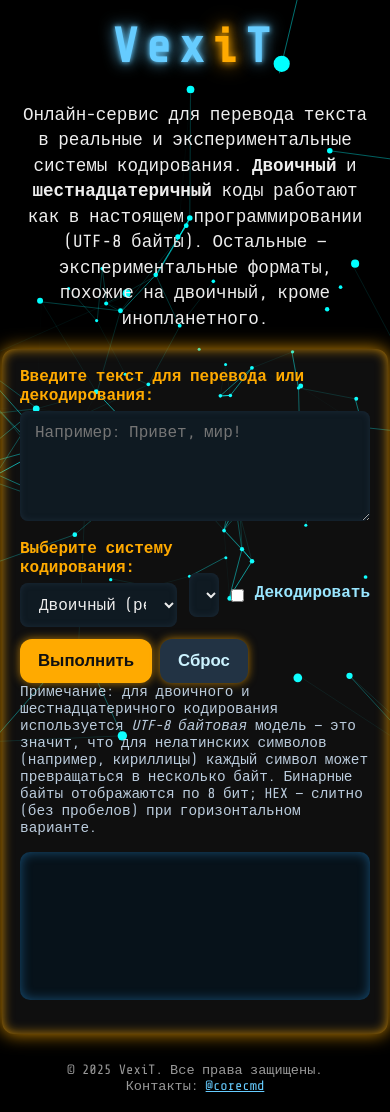
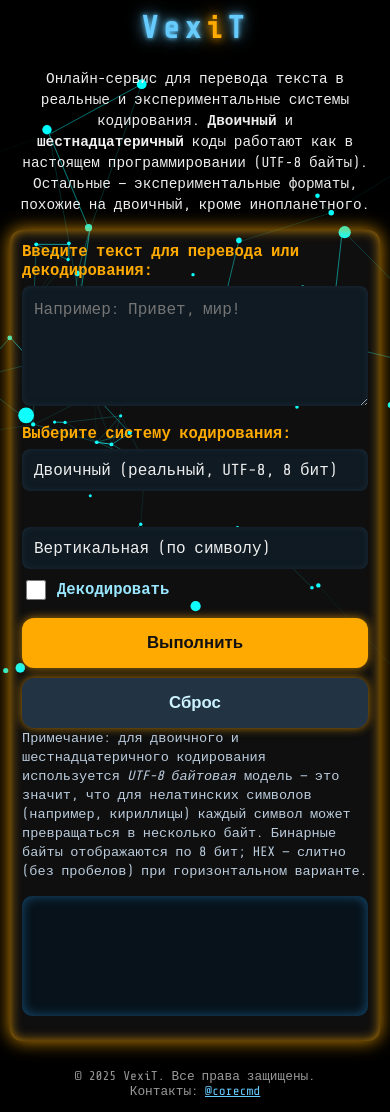
Before and after one commit to Keplerete/Vexit, a plain HTML site: page index.html in a window 390 px wide. Drawn offline with nearby package versions, Linux system fonts and the light colour scheme.

Commit message:
Update Mobile1 index.html

```diff
--- a/index.html
+++ b/index.html
@@ -2,10 +2,14 @@
 <html lang="ru">
 <head>
 <meta charset="UTF-8" />
-<meta name="viewport" content="width=device-width, initial-scale=1" />
+<meta name="viewport" content="width=device-width, initial-scale=1.0, maximum-scale=1.0, user-scalable=no" />
 <title>VexiT — Вызов транскодирования</title>
 <style>
   @import url('https://fonts.googleapis.com/css2?family=Share+Tech+Mono&display=swap');
+
+  * {
+    box-sizing: border-box;
+  }
 
   body {
     margin: 0;
@@ -16,9 +20,10 @@
     display: flex;
     flex-direction: column;
     align-items: center;
-    padding: 20px;
+    padding: 15px;
     overflow-x: hidden;
     position: relative;
+    -webkit-text-size-adjust: 100%;
   }
 
   .network-canvas {
@@ -32,10 +37,10 @@
   }
 
   header {
-    font-size: 3rem;
+    font-size: clamp(1.8rem, 8vw, 3rem);
     font-weight: 900;
     letter-spacing: 0.15em;
-    margin-bottom: 10px;
+    margin-bottom: 8px;
     color: #66ccff;
     user-select: none;
     position: relative;
@@ -43,6 +48,8 @@
     text-shadow:
       0 0 5px #66ccff,
       0 0 15px #66ccff;
+    text-align: center;
+    padding: 0 10px;
   }
   header span {
     color: #ffaa00;
@@ -51,17 +58,18 @@
       0 0 20px #ffaa00;
   }
   p.description {
-    font-size: 1.1rem;
+    font-size: clamp(0.9rem, 3.5vw, 1.1rem);
     max-width: 800px;
-    margin-bottom: 18px;
+    margin-bottom: 15px;
     line-height: 1.45;
     text-align: center;
     position: relative;
     z-index: 2;
+    padding: 0 10px;
   }
   .translator {
     background: rgba(255 255 255 / 0.06);
-    padding: 18px;
+    padding: 15px;
     border-radius: 12px;
     box-shadow:
       0 0 18px #ffaa00cc,
@@ -73,22 +81,130 @@
     transition: box-shadow 0.6s ease-in-out;
   }
   .translator:hover { box-shadow: 0 0 28px #ffbb33dd, inset 0 0 22px #ffbb33dd; }
-  label { font-weight: 700; display: block; margin-bottom: 6px; color: #ffaa00; }
+  label { font-weight: 700; display: block; margin-bottom: 6px; color: #ffaa00; font-size: clamp(0.9rem, 4vw, 1rem); }
   textarea, select {
-    width: 100%; padding: 12px 15px; font-size: 1rem; border-radius: 8px; border: none;
-    background: #0f1a22; color: #eee; resize: vertical; box-sizing: border-box;
-    box-shadow: inset 0 0 6px #223344aa; font-family: 'Share Tech Mono', monospace; transition: box-shadow 0.25s;
+    width: 100%;
+    padding: 14px;
+    font-size: 16px; /* Предотвращает масштабирование в iOS */
+    border-radius: 8px;
+    border: none;
+    background: #0f1a22;
+    color: #eee;
+    resize: vertical;
+    box-sizing: border-box;
+    box-shadow: inset 0 0 6px #223344aa;
+    font-family: 'Share Tech Mono', monospace;
+    transition: box-shadow 0.25s;
+    -webkit-appearance: none;
   }
-  textarea:focus, select:focus { outline: none; box-shadow: 0 0 15px #ffaa00cc, inset 0 0 10px #ffaa00cc; background: #12232b; }
-  textarea { min-height: 110px; margin-bottom: 14px; }
-  .controls { display: grid; grid-template-columns: 1fr 1fr; gap: 12px; align-items: center; }
-  button.translate-btn { background-color: #ffaa00; border: none; color: #111; font-size: 1.05rem; font-weight: 700; padding: 12px 18px; border-radius: 12px; cursor: pointer; box-shadow: 0 0 10px #ffaa00aa; transition: all 0.3s ease; }
-  button.translate-btn:hover { transform: scale(1.05); background-color:#ffbb33; box-shadow: 0 0 15px #ffaa00; }
-  button.translate-btn:active{ transform: translateY(1px);}
-  #output { margin-top: 16px; background: #07121a; padding: 14px; border-radius: 10px; min-height: 120px; white-space: pre-wrap; font-family: 'Share Tech Mono', monospace; color: #ccf3ff; box-shadow: inset 0 0 12px #33aaff66; }
-  footer { margin-top: 18px; font-size: 0.85rem; color: #999; padding: 10px 0; text-align: center; width: 100%; position: relative; z-index: 2; }
+  textarea:focus, select:focus {
+    outline: none;
+    box-shadow: 0 0 15px #ffaa00cc, inset 0 0 10px #ffaa00cc;
+    background: #12232b;
+  }
+  textarea {
+    min-height: 120px;
+    margin-bottom: 14px;
+    line-height: 1.4;
+  }
+  .controls {
+    display: grid;
+    grid-template-columns: 1fr;
+    gap: 12px;
+    align-items: center;
+  }
+  @media (min-width: 768px) {
+    .controls {
+      grid-template-columns: 1fr 1fr;
+    }
+  }
+  button {
+    min-height: 50px;
+    font-size: 1.05rem;
+  }
+  button.translate-btn {
+    background-color: #ffaa00;
+    border: none;
+    color: #111;
+    font-weight: 700;
+    padding: 14px 20px;
+    border-radius: 12px;
+    cursor: pointer;
+    box-shadow: 0 0 10px #ffaa00aa;
+    transition: all 0.3s ease;
+    width: 100%;
+    touch-action: manipulation;
+  }
+  button.translate-btn:hover {
+    transform: scale(1.05);
+    background-color:#ffbb33;
+    box-shadow: 0 0 15px #ffaa00;
+  }
+  button.translate-btn:active{
+    transform: translateY(2px);
+  }
+  #output {
+    margin-top: 16px;
+    background: #07121a;
+    padding: 14px;
+    border-radius: 10px;
+    min-height: 120px;
+    white-space: pre-wrap;
+    font-family: 'Share Tech Mono', monospace;
+    color: #ccf3ff;
+    box-shadow: inset 0 0 12px #33aaff66;
+    overflow-x: auto;
+    font-size: clamp(0.85rem, 3.5vw, 1rem);
+    line-height: 1.4;
+  }
+  footer {
+    margin-top: 18px;
+    font-size: 0.8rem;
+    color: #999;
+    padding: 10px 0;
+    text-align: center;
+    width: 100%;
+    position: relative;
+    z-index: 2;
+  }
   a { color: #66ccff; }
-  .note { font-size:0.9rem; color:#bcd; margin-bottom:10px }
+  .note {
+    font-size: 0.85rem;
+    color:#bcd;
+    margin-bottom:10px;
+    line-height: 1.4;
+  }
+
+  /* Мобильные улучшения */
+  @media (max-width: 480px) {
+    body {
+      padding: 10px;
+    }
+    .translator {
+      padding: 12px;
+    }
+    textarea, select {
+      padding: 12px;
+    }
+    .button-group {
+      display: flex;
+      flex-direction: column;
+      gap: 10px;
+    }
+  }
+
+  /* Улучшения для очень маленьких экранов */
+  @media (max-width: 360px) {
+    header {
+      font-size: 1.5rem;
+    }
+    p.description {
+      font-size: 0.85rem;
+    }
+    .translator {
+      padding: 10px;
+    }
+  }
 </style>
 </head>
 <body>
@@ -117,22 +233,22 @@
 
     <div>
       <label style="visibility:hidden">x</label>
-      <div style="display:flex;gap:8px;align-items:center">
-        <div style="flex:1">
+      <div style="display:flex;flex-direction:column;gap:8px">
+        <div>
           <select id="versionSelect">
             <option value="vertical" selected>Вертикальная (по символу)</option>
             <option value="horizontal">Горизонтальная (поток)</option>
           </select>
         </div>
         <div style="display:flex;align-items:center;gap:8px">
-          <input type="checkbox" id="decodeToggle" />
-          <label for="decodeToggle" style="user-select:none;color:#99e6ff">Декодировать</label>
+          <input type="checkbox" id="decodeToggle" style="width:20px;height:20px" />
+          <label for="decodeToggle" style="user-select:none;color:#99e6ff;margin-bottom:0">Декодировать</label>
         </div>
       </div>
     </div>
   </div>
 
-  <div style="margin-top:12px;display:flex;gap:8px">
+  <div style="margin-top:15px;display:flex;flex-direction:column;gap:10px" class="button-group">
     <button class="translate-btn" id="runBtn">Выполнить</button>
     <button class="translate-btn" id="clearBtn" style="background:#223344;color:#ccf3ff">Сброс</button>
   </div>
@@ -158,7 +274,7 @@
   function resize(){ w = canvas.width = window.innerWidth; h = canvas.height = window.innerHeight; }
   window.addEventListener('resize', resize); resize();
 
-  const nodes = Array.from({length: 120}, () => ({
+  const nodes = Array.from({length: 80}, () => ({
     x: (Math.random()-0.5)*2,
     y: (Math.random()-0.5)*2,
     z: (Math.random())*2+0.2
@@ -386,6 +502,9 @@
     document.getElementById('textInput').value = '';
     document.getElementById('output').textContent = '';
   });
+
+  // Добавляем поддержку касаний
+  document.addEventListener('touchstart', function() {}, {passive: true});
 })();
 </script>
 </body>
```
